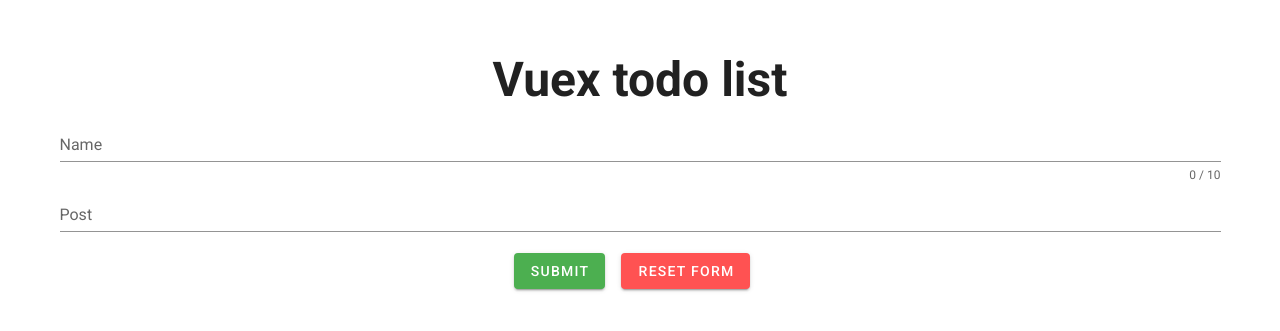
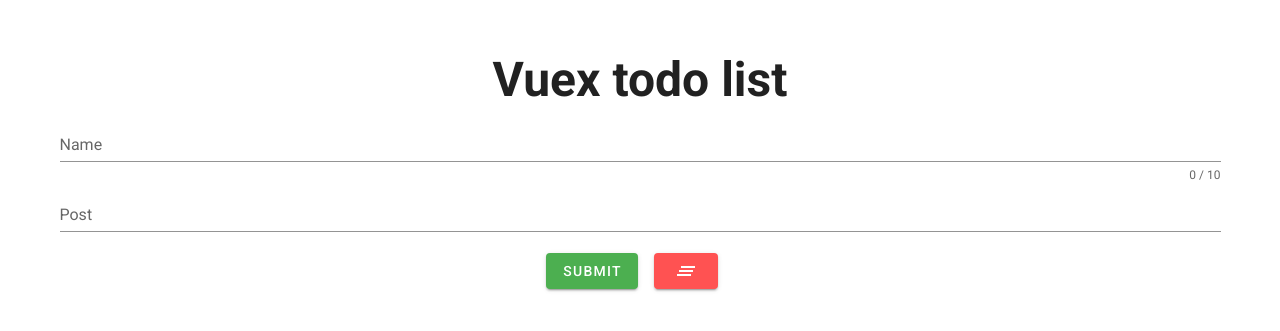
Before and after one commit to dani-edo/vuex-todo, a Vue app: page / in a window 1280 px wide. Shown: the part 105-436 px from the top of the page. Built offline with nearby package versions, Linux system fonts and the light colour scheme.

Commit message:
store and icon set

```diff
--- a/package.json
+++ b/package.json
@@ -8,7 +8,9 @@
     "lint": "vue-cli-service lint"
   },
   "dependencies": {
+    "@mdi/js": "^5.0.45",
     "core-js": "^3.6.4",
+    "material-design-icons-iconfont": "^5.0.1",
     "vue": "^2.6.11",
     "vue-router": "^3.1.6",
     "vuetify": "^2.2.11",
--- a/src/App.vue
+++ b/src/App.vue
@@ -1,19 +1,19 @@
 <template>
   <v-app>
     <v-content>
-      <HelloWorld />
+      <FrontPage />
     </v-content>
   </v-app>
 </template>
 
 <script>
-import HelloWorld from "./components/HelloWorld";
+import FrontPage from "./components/FrontPage";
 
 export default {
   name: "App",
 
   components: {
-    HelloWorld
+    FrontPage
   },
 
   data: () => ({
--- a/src/components/HelloWorld.vue
+++ b/src/components/FrontPage.vue
@@ -41,7 +41,7 @@
           </v-btn>
 
           <v-btn color="error" class="mr-4" @click="reset">
-            Reset Form
+            <v-icon>clear_all</v-icon>
           </v-btn>
         </v-form>
       </v-col>
@@ -74,7 +74,7 @@
     },
     onSubmit() {
       if (this.validate()) {
-        document.querySelector('form').submit()
+        document.querySelector("form").submit();
       }
     }
   }
--- a/src/main.js
+++ b/src/main.js
@@ -1,10 +1,12 @@
 import Vue from 'vue'
 import App from './App.vue'
 import vuetify from './plugins/vuetify';
+import store from './plugins/store'
 
 Vue.config.productionTip = false
 
 new Vue({
+  store,
   vuetify,
   render: h => h(App)
 }).$mount('#app')
--- /dev/null
+++ b/src/plugins/store.js
@@ -0,0 +1,14 @@
+import Vue from "vue";
+import Vuex from "vuex";
+
+Vue.use(Vuex);
+
+const variables = {
+  state: {},
+  mutations: {},
+  actions: {},
+  modules: {},
+  getters: {}
+};
+
+export default new Vuex.Store(variables);
--- a/src/plugins/vuetify.js
+++ b/src/plugins/vuetify.js
@@ -1,7 +1,11 @@
-import Vue from 'vue';
-import Vuetify from 'vuetify/lib';
+import 'material-design-icons-iconfont/dist/material-design-icons.css'
+import Vue from "vue";
+import Vuetify from "vuetify/lib";
 
 Vue.use(Vuetify);
 
 export default new Vuetify({
+  icons: {
+    iconfont: "mdiSvg"
+  }
 });
```
Also changed, not shown: 1 other file (tests, documents, lock files or other folders).
